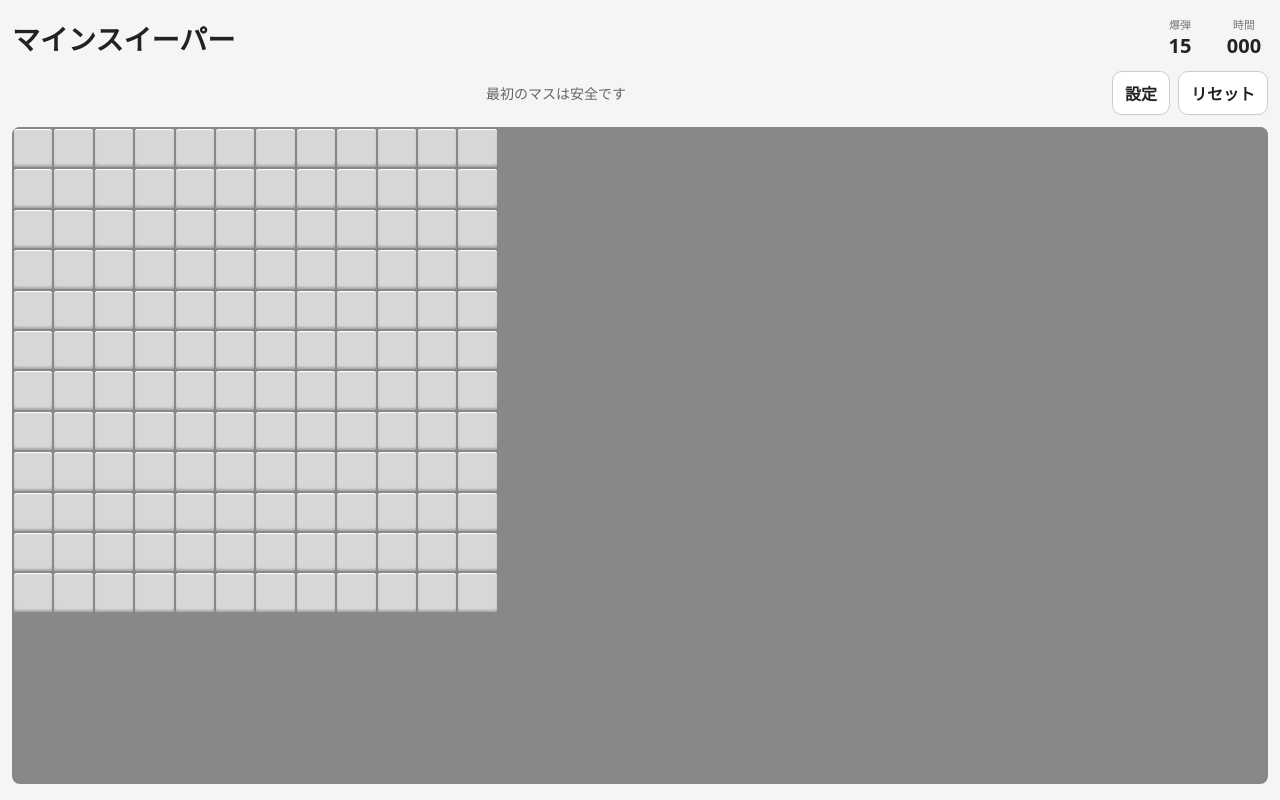
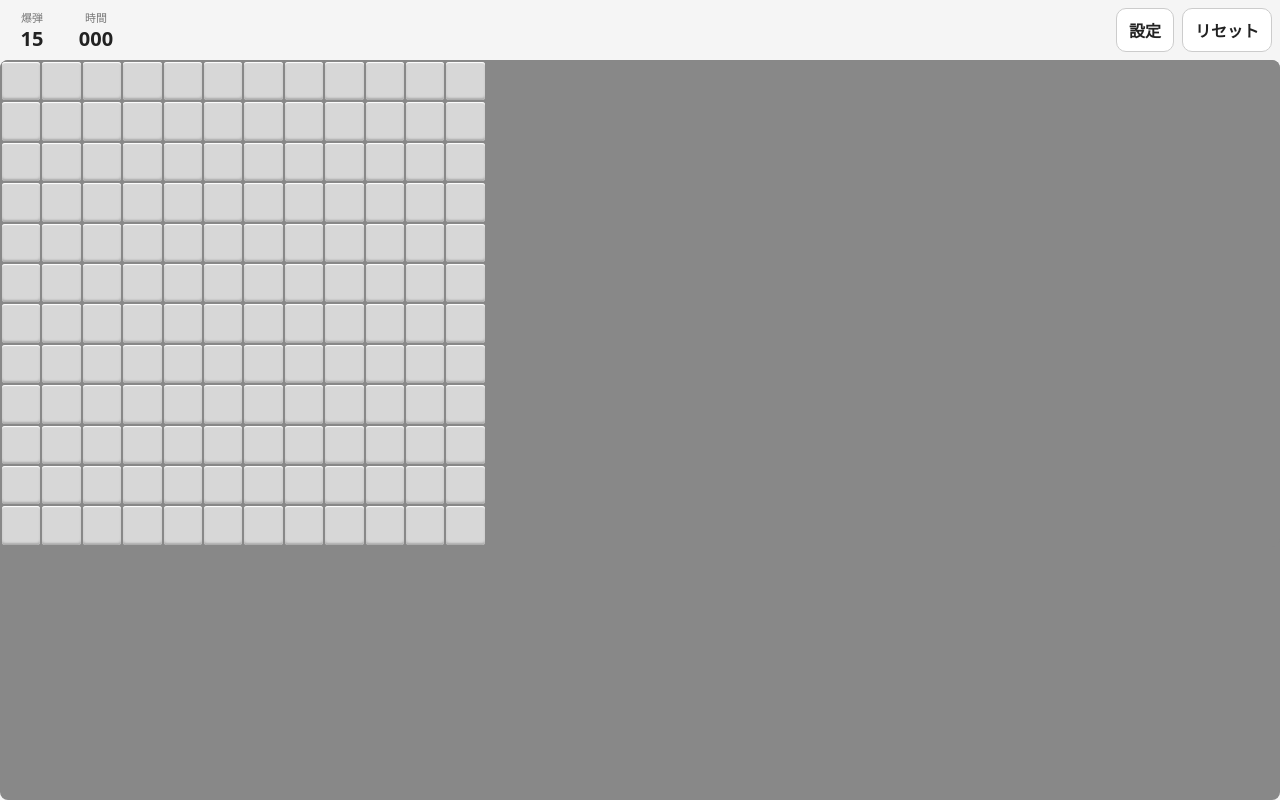
Before and after one commit to noimica/minesweeper-pwa, a React (Vite) app: page / in a window 1280 px wide. Built offline with nearby package versions, Linux system fonts and the light colour scheme.

Commit message:
画面のシンプル化

```diff
--- a/src/App.tsx
+++ b/src/App.tsx
@@ -187,8 +187,6 @@ function App() {
     <main className="app">
       <section className="game">
         <header className="header">
-          <h1>マインスイーパー</h1>
-
           <div className="status">
             <div>
               <span className="label">爆弾</span>
@@ -199,21 +197,12 @@ function App() {
               <strong>{formatTime(elapsed)}</strong>
             </div>
           </div>
-        </header>
-
-        <div className="toolbar">
-          <div className="message" aria-live="polite">
-            {status === "playing" && firstMove && "最初のマスは安全です"}
-            {status === "playing" && !firstMove && "爆弾を避けてすべての安全なマスを開こう"}
-            {status === "cleared" && "クリアしました"}
-            {status === "gameover" && "ゲームオーバー"}
-          </div>
 
           <div className="controls">
             <button type="button" onClick={openSettings}>設定</button>
             <button type="button" onClick={reset}>リセット</button>
           </div>
-        </div>
+        </header>
 
         <div
           className="board-scroll"
--- a/src/styles.css
+++ b/src/styles.css
@@ -32,19 +32,16 @@ input {
   display: flex;
   justify-content: center;
   align-items: flex-start;
-  padding: max(16px, env(safe-area-inset-top))
-    max(12px, env(safe-area-inset-right))
-    max(16px, env(safe-area-inset-bottom))
-    max(12px, env(safe-area-inset-left));
+  padding: 0;
 }
 
 .game {
   width: 100%;
   max-width: 100%;
-  height: calc(100svh - 32px);
+  height: 100svh;
   display: flex;
   flex-direction: column;
-  gap: 12px;
+  gap: 8px;
 }
 
 .header {
@@ -52,11 +49,7 @@ input {
   justify-content: space-between;
   align-items: center;
   gap: 16px;
-}
-
-h1 {
-  font-size: clamp(20px, 5vw, 28px);
-  margin: 0;
+  padding: 8px 8px 0;
 }
 
 .status {
@@ -78,23 +71,6 @@ h1 {
 .status strong {
   font-variant-numeric: tabular-nums;
   font-size: 20px;
-}
-
-.toolbar {
-  display: flex;
-  align-items: center;
-  justify-content: space-between;
-  gap: 12px;
-}
-
-.message {
-  min-height: 44px;
-  display: grid;
-  place-items: center;
-  text-align: center;
-  font-size: 14px;
-  color: #666;
-  flex: 1;
 }
 
 .controls {
```
